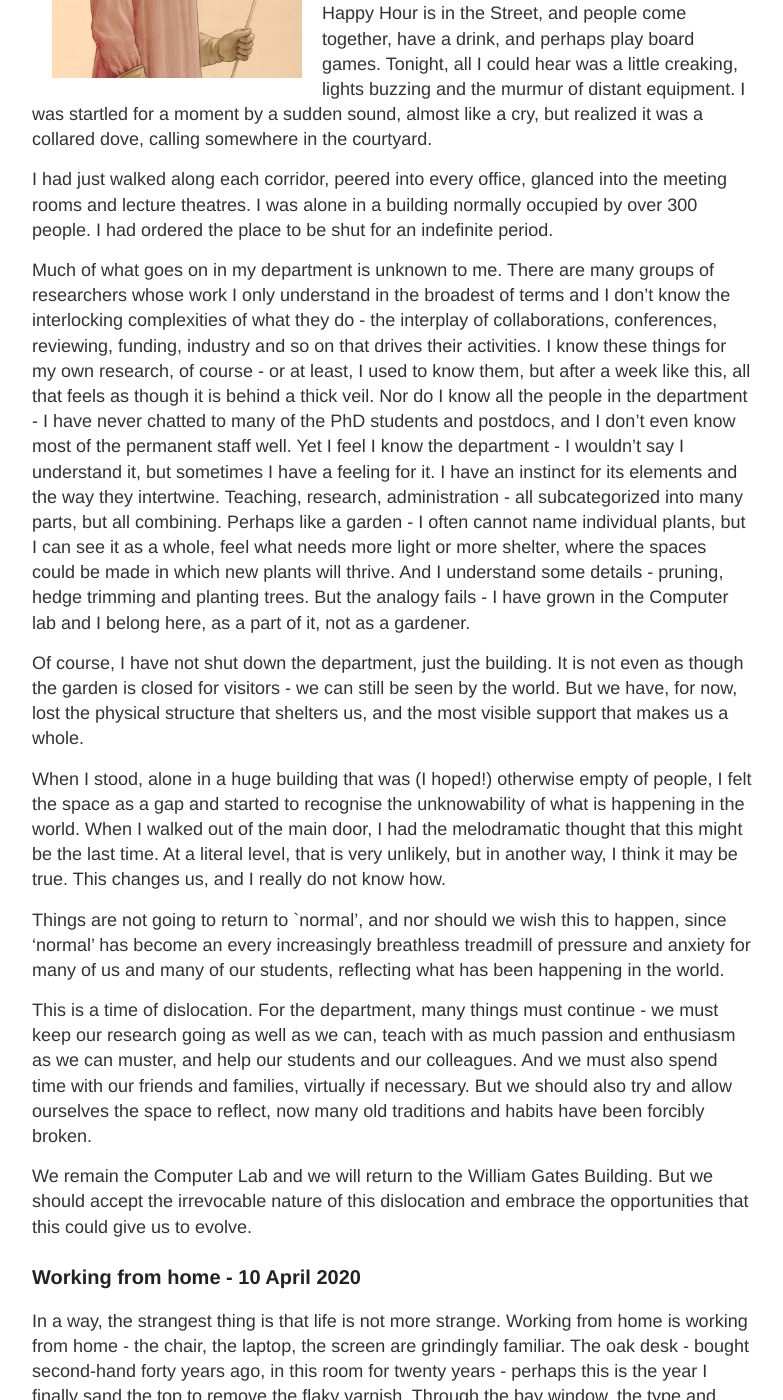
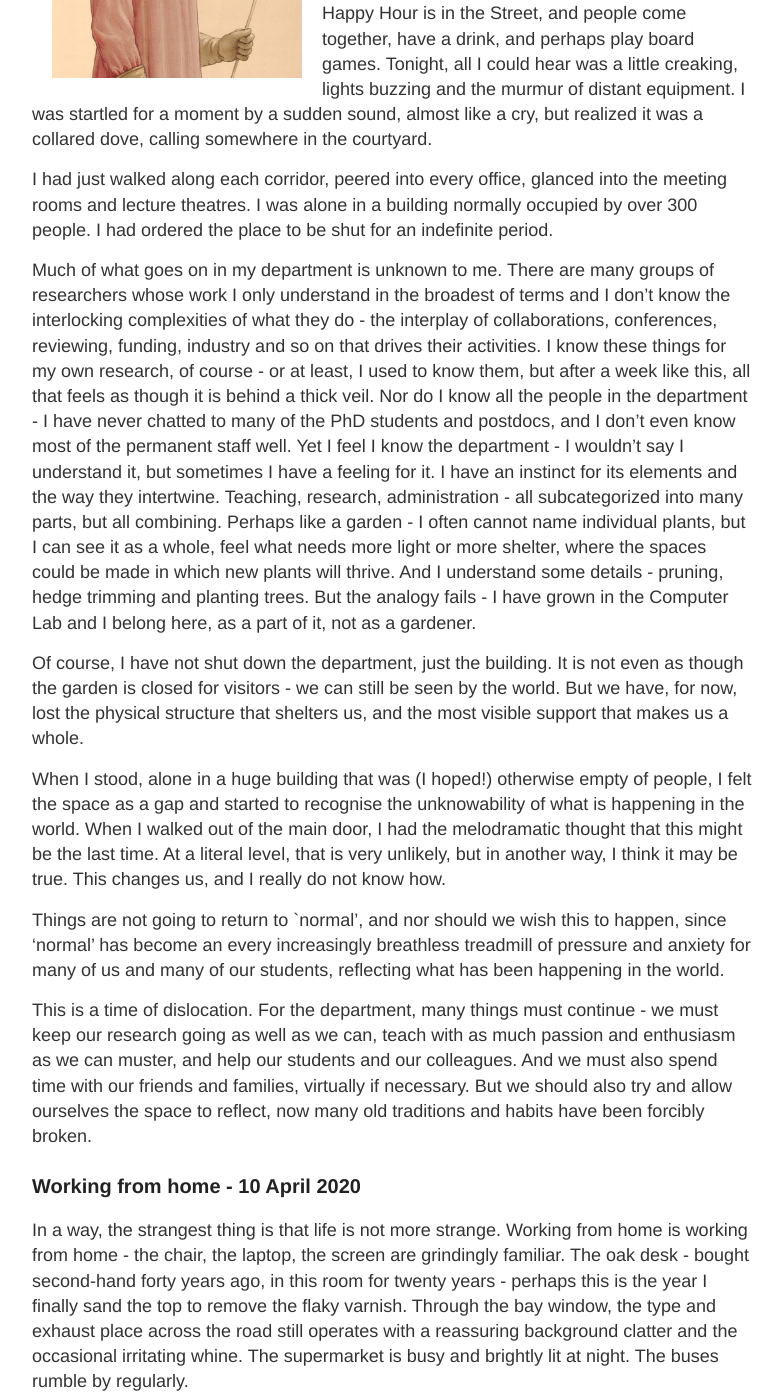
Before and after one commit to interstices/interstices.github.io, a Jekyll site: the page built from pages/writings-from-plague/ann-copestake.md, in a window 1280 px wide and 1400 px high, scrolled down 545 px. Shown: the whole window, without its empty margins (248-1031 px from the left). Built offline with Jekyll 4.4.1, drawn with Linux system fonts in a browser that asks for light colours.

Commit message:
Fixed typos

```diff
--- a/pages/writings-from-plague/ann-copestake.md
+++ b/pages/writings-from-plague/ann-copestake.md
@@ -13,7 +13,7 @@
 
 I had just walked along each corridor, peered into every office, glanced into the meeting rooms and lecture theatres.  I was alone in a building normally occupied by over 300 people.  I had ordered the place to be shut for an indefinite period.
 
-Much of what goes on in my department is unknown to me.  There are many groups of researchers whose work I only understand in the broadest of terms and I don't know the interlocking complexities of what they do - the interplay of collaborations, conferences, reviewing, funding, industry and so on that drives their activities.  I know these things for my own research, of course - or at least, I used to know them, but after a week like this, all that feels as though it is behind a thick veil.  Nor do I know all the people in the department - I have never chatted to many of the PhD students and postdocs, and I don't even know most of the permanent staff well.  Yet I feel I know the department - I wouldn't say I understand it, but sometimes I have a feeling for it.  I have an instinct for its elements and the way they intertwine.  Teaching, research, administration - all subcategorized into many parts, but all combining.  Perhaps like a garden - I often cannot name individual plants, but I can see it as a whole, feel what needs more light or more shelter, where the spaces could be made in which new plants will thrive.  And I understand some details - pruning, hedge trimming and planting trees. But the analogy fails - I have grown in the Computer lab and I belong here, as a part of it, not as a gardener.
+Much of what goes on in my department is unknown to me.  There are many groups of researchers whose work I only understand in the broadest of terms and I don't know the interlocking complexities of what they do - the interplay of collaborations, conferences, reviewing, funding, industry and so on that drives their activities.  I know these things for my own research, of course - or at least, I used to know them, but after a week like this, all that feels as though it is behind a thick veil.  Nor do I know all the people in the department - I have never chatted to many of the PhD students and postdocs, and I don't even know most of the permanent staff well.  Yet I feel I know the department - I wouldn't say I understand it, but sometimes I have a feeling for it.  I have an instinct for its elements and the way they intertwine.  Teaching, research, administration - all subcategorized into many parts, but all combining.  Perhaps like a garden - I often cannot name individual plants, but I can see it as a whole, feel what needs more light or more shelter, where the spaces could be made in which new plants will thrive.  And I understand some details - pruning, hedge trimming and planting trees. But the analogy fails - I have grown in the Computer Lab and I belong here, as a part of it, not as a gardener.
 
 Of course, I have not shut down the department, just the building.  It is not even as though the garden is closed for visitors - we can still be seen by the world.  But we have, for now, lost the physical structure that shelters us, and the most visible support that makes us a whole.
 
@@ -23,7 +23,6 @@
 
 This is a time of dislocation.  For the department, many things must continue - we must keep our research going as well as we can, teach with as much passion and enthusiasm as we can muster, and help our students and our colleagues.  And we must also spend time with our friends and families, virtually if necessary.  But we should also try and allow ourselves the space to reflect, now many old traditions and habits have been forcibly broken.
 
-We remain the Computer Lab and we will return to the William Gates Building.  But we should accept the irrevocable nature of this dislocation and embrace the opportunities that this could give us to evolve.
 
 
 ### Working from home - 10 April 2020
```
